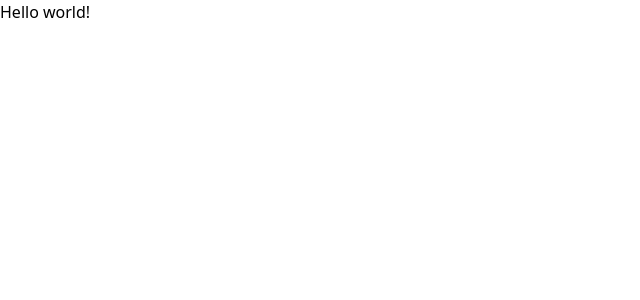
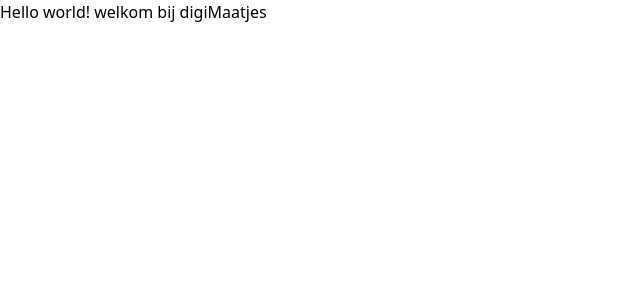
Before and after one commit to Damianen/DigiMaatjes, a Next.js app: page / in a window 1280 px wide. Shown: the top 300 px of the page, without its empty margins (0-640 px from the left). Built offline with nearby package versions, Linux system fonts and the light colour scheme.

Commit message:
check for online changes

```diff
--- a/src/app/page.tsx
+++ b/src/app/page.tsx
@@ -1,6 +1,6 @@
 
 
 export default function Home() {
-	return <div>Hello world!</div>;
+	return <div>Hello world! welkom bij digiMaatjes</div>;
 
 }
```
